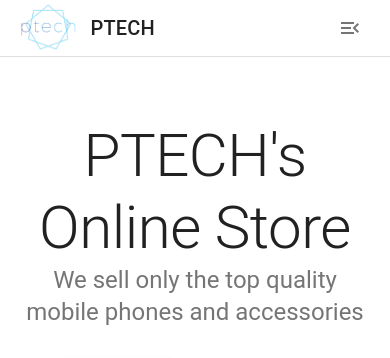
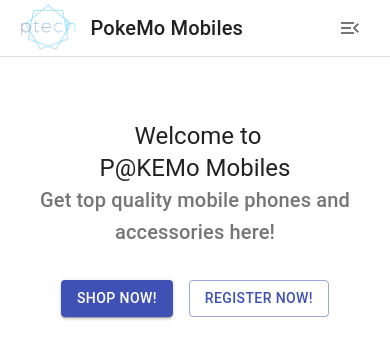
Before and after one commit to kailau1/ptech, a React (Create React App) app: page /home in a window 390 px wide. Shown: the top 358 px of the page. Built offline with nearby package versions, Linux system fonts and the light colour scheme.

Commit message:
Change brand to pokemo mobiles

```diff
--- a/public/index.html
+++ b/public/index.html
@@ -8,7 +8,7 @@
     <meta name="description" content="Web site created using create-react-app">
     <link rel="apple-touch-icon" href="%PUBLIC_URL%/logo192.png" />
     <link rel="manifest" href="%PUBLIC_URL%/manifest.json" />
-    <title>PTECH</title>
+    <title>Pokemo Mobiles</title>
   </head>
   <body>
     <div id="root"></div>
--- a/src/components/Navigation/Navigation.jsx
+++ b/src/components/Navigation/Navigation.jsx
@@ -21,25 +21,25 @@ const Navigation = () => {
         <div onclick={toggleDrawer(false)} className={classes.list}>
             <List>
                 <ListItem>
-                    <Link to="./home">
+                    <Link to="/home">
                         <Button> HOME </Button>
                     </Link>
                 </ListItem>
                 <Divider />
                 <ListItem>
-                    <Link to="./shop">
+                    <Link to="/shop">
                         <Button> SHOP </Button>
                     </Link>
                 </ListItem>
                 <Divider />
                 <ListItem>
-                    <Link to="./login">
+                    <Link to="/login">
                         <Button> LOGIN </Button>
                     </Link>
                 </ListItem>
                 <Divider />
                 <ListItem>
-                    <Link to="./register">
+                    <Link to="/register">
                         <Button> REGISTER </Button>
                     </Link>
                 </ListItem>
@@ -50,8 +50,8 @@ const Navigation = () => {
             <AppBar position="fixed" className={classes.appBar} color="inherit">
                 <Toolbar>
                     <Typography variant="h6" className={classes.title} color ="inherit">
-                        <img src={logo} alt="PTECH" height="50px" className={classes.image}/>
-                        PTECH
+                        <img src={logo} alt="PokeMo Mobiles Online" height="50px" className={classes.image}/>
+                        PokeMo Mobiles
                     </Typography>
                     <div className={classes.grow} />
                     <IconButton onClick={toggleDrawer(true)}>
--- a/src/components/homepage/homepage.jsx
+++ b/src/components/homepage/homepage.jsx
@@ -64,23 +64,24 @@ export default function Homepage() {
       <main>
         <div className={classes.heroContent} color="primary">
           <Container maxWidth="sm">
-            <Typography component="h1" variant="h2" align="center" color="textPrimary">
-              PTECH's Online Store
+            <Typography component="h3" variant="h5" align="center" color="textPrimary">
+              &nbsp;Welcome to<br/>
+              P@KEMo Mobiles
             </Typography>
-            <Typography variant="h5" align="center" color="textSecondary" paragraph>
-              We sell only the top quality mobile phones and accessories
+            <Typography variant="h6" align="center" color="textSecondary" paragraph>
+              Get top quality mobile phones and accessories here!
             </Typography>
             <div className={classes.heroButtons}>
               <Grid container spacing={2} justifyContent="center">
                 <Grid item>
-                <Link to="../../shop">
+                <Link to="/shop">
                   <Button variant="contained" color="primary">
                     Shop Now!
                   </Button>
                 </Link>
                 </Grid>
                 <Grid item>
-                <Link to="../..login">
+                <Link to="/login">
                   <Button variant="outlined" color="primary">
                     Register Now!
                   </Button>
--- a/src/components/login/login.jsx
+++ b/src/components/login/login.jsx
@@ -39,7 +39,7 @@ export default function Login() {
       <CssBaseline />
       <Box m={2} pt={3} />
       <div className={classes.paper}>
-          <img src={logo} alt="PTECH" height="50px"/>
+          <img src={logo} alt="Pokemo Mobiles" height="50px"/>
         <Typography component="h1" variant="h5">
           Sign in
         </Typography>
```
